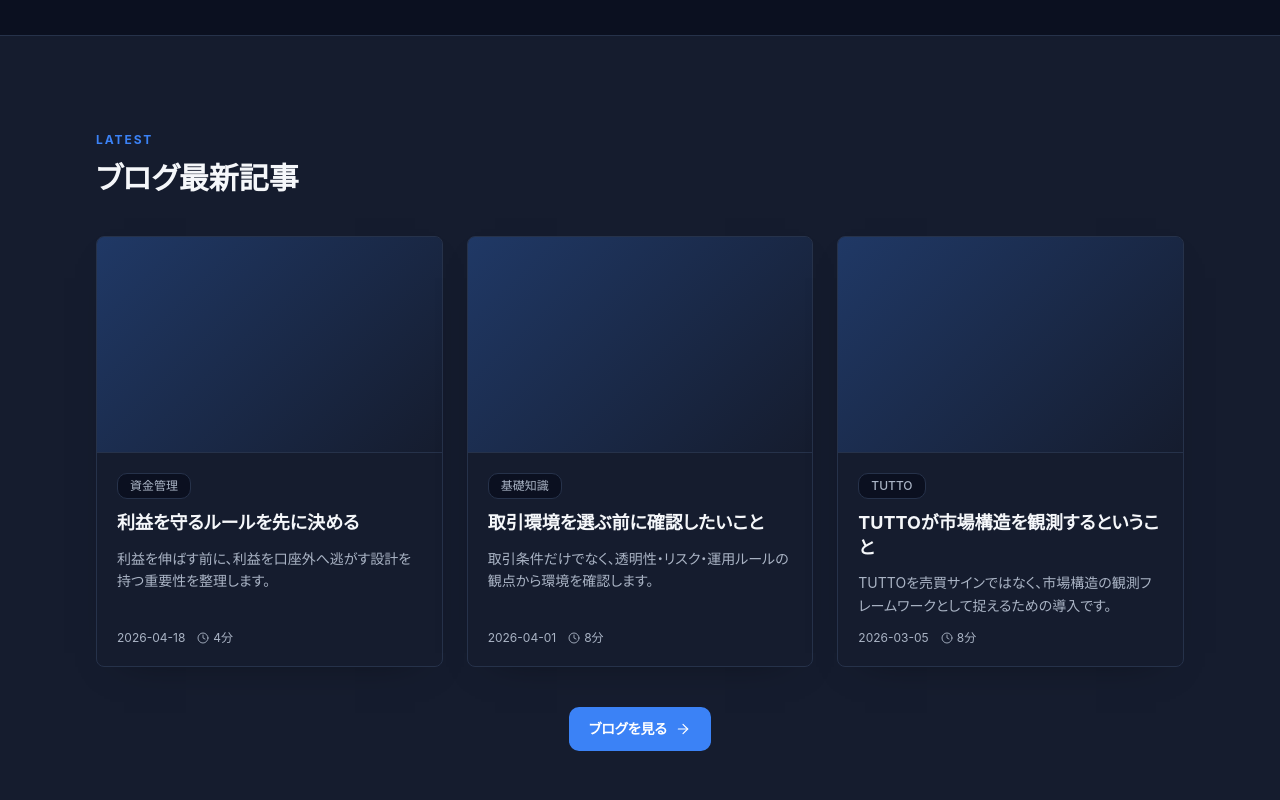
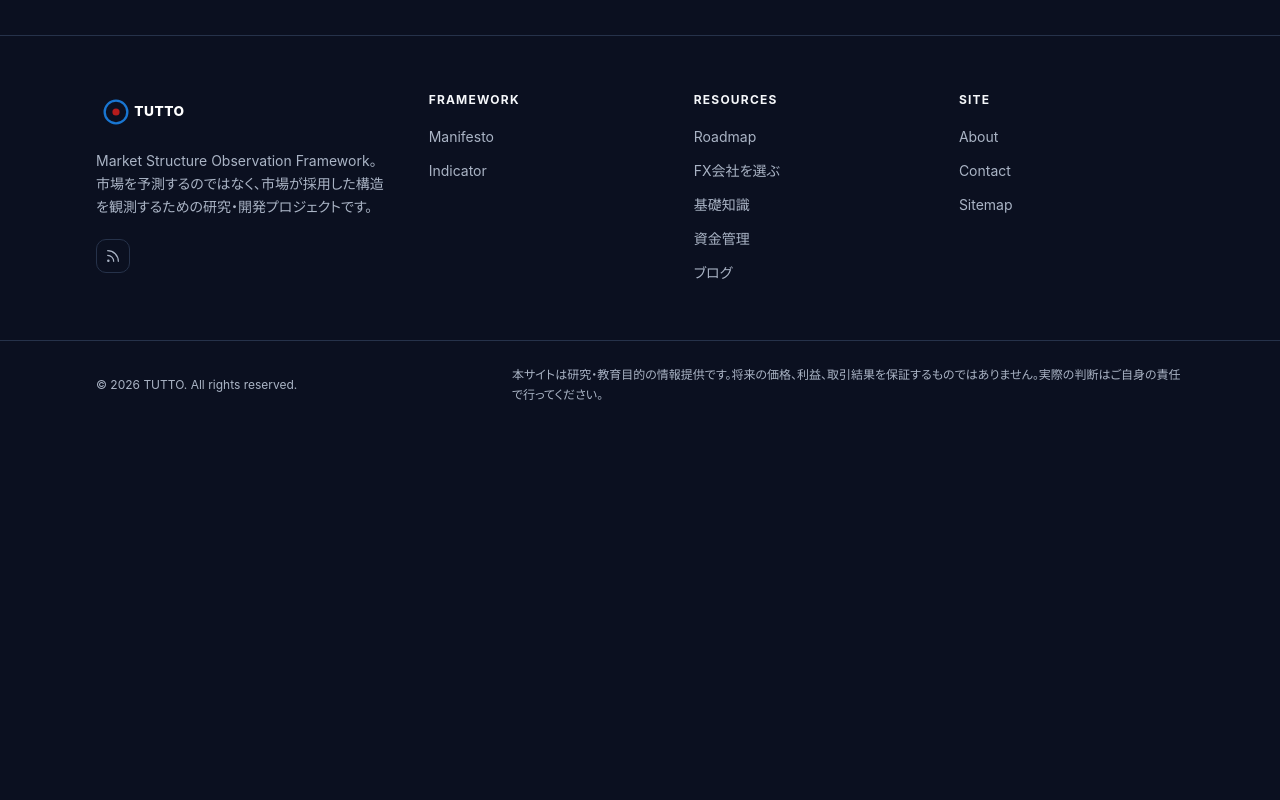
Before and after one commit to richfulllife923-ux/fx-education-site, a Next.js app: page / in a window 1280 px wide. Shown: the part 2560-3360 px from the top of the page. After the commit the page ends 2988 px from the top, so only its background shows below. Built offline with nearby package versions, Linux system fonts and the light colour scheme.

Commit message:
simplify home blog section

```diff
--- a/app/page.tsx
+++ b/app/page.tsx
@@ -2,8 +2,6 @@
 import { ArrowRight, BookOpen, Building2, ExternalLink, FlaskConical, LineChart, PlayCircle, Radar, ShieldCheck } from "lucide-react";
 import { buildMetadata } from "@/lib/seo";
 import SectionHeading from "@/components/SectionHeading";
-import PostCard from "@/components/PostCard";
-import { getAllPosts } from "@/lib/posts";
 
 export const metadata = buildMetadata({
   title: "TUTTO",
@@ -40,8 +38,6 @@
 ];
 
 export default function HomePage() {
-  const latest = getAllPosts().slice(0, 3);
-
   return (
     <>
       <section className="relative overflow-hidden border-b border-border bg-background">
@@ -192,20 +188,6 @@
         </div>
       </section>
 
-      <section className="border-y border-border bg-surface py-16 sm:py-24">
-        <div className="container-page">
-          <SectionHeading eyebrow="Latest" title="ブログ最新記事" />
-          <div className="grid grid-cols-1 gap-6 sm:grid-cols-3">
-            {latest.map((post) => (
-              <PostCard key={post.slug} post={post} />
-            ))}
-          </div>
-          <div className="mt-10 text-center">
-            <Link href="/blog" className="btn-primary">ブログを見る <ArrowRight size={16} strokeWidth={1.8} /></Link>
-          </div>
-        </div>
-      </section>
-
     </>
   );
 }
```
